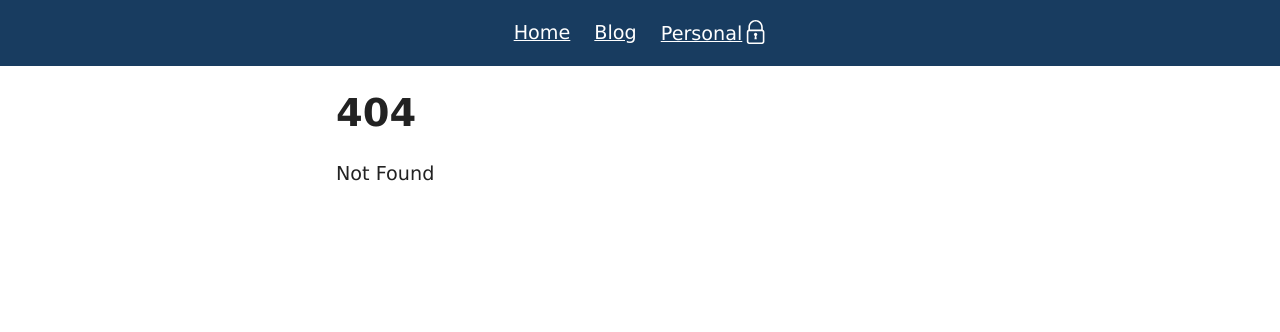
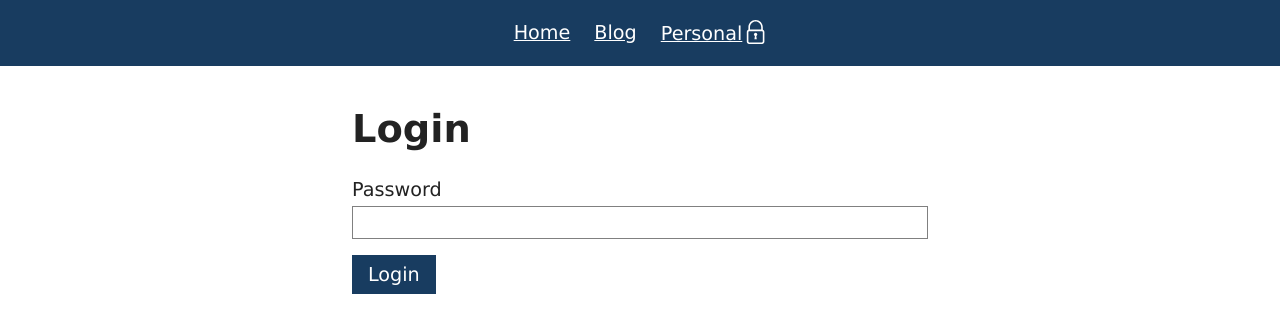
Before and after one commit to ScriptRaccoon/sveltekit-password, a SvelteKit app: page /login in a window 1280 px wide. Before the commit this address had no page. Shown: the top 332 px of the page. Built offline with nearby package versions, Linux system fonts and the light colour scheme.

Commit message:
login form

```diff
--- a/src/routes/+layout.svelte
+++ b/src/routes/+layout.svelte
@@ -15,6 +15,7 @@
 
 <style>
 	main {
+		padding: 1rem;
 		max-width: 38rem;
 		margin-inline: auto;
 	}
--- /dev/null
+++ b/src/routes/login/+page.svelte
@@ -0,0 +1,34 @@
+<h1>Login</h1>
+<form action="/login" method="POST">
+	<label>
+		Password
+		<input type="password" />
+	</label>
+	<button>Login</button>
+</form>
+
+<style>
+	input {
+		width: 100%;
+		padding: 0.5rem;
+		border: 0.1rem solid gray;
+	}
+	input:focus {
+		border-color: var(--primary-color);
+	}
+
+	label {
+		display: block;
+		margin-bottom: 1rem;
+	}
+	button {
+		background-color: var(--primary-color);
+		color: white;
+		font-family: inherit;
+		border: none;
+		padding: 0.5rem 1rem;
+		font-size: inherit;
+		cursor: pointer;
+		outline-offset: 0.2rem;
+	}
+</style>
```
